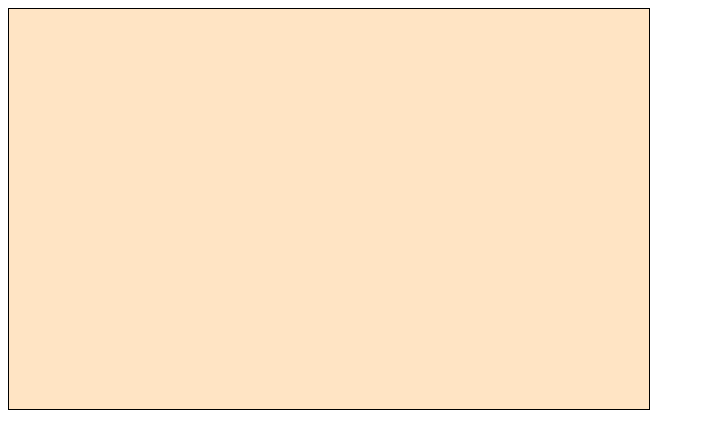
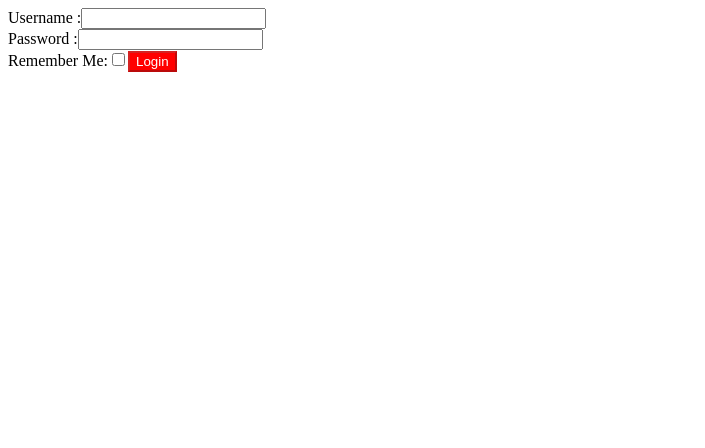
Before and after one commit to TizianoForte/React-Exercise, a React (Create React App) app: page / in a window 1280 px wide. Shown: the top 448 px of the page, without its empty margins (0-705 px from the left). Built offline with nearby package versions, Linux system fonts and the light colour scheme.

Commit message:
Styling-03

```diff
--- a/src/App.js
+++ b/src/App.js
@@ -1,5 +1,5 @@
 import React from "react";
-import Welcome from "./welcome";
+import Login from "./login";
 
 
 
@@ -9,7 +9,7 @@ class App extends React.Component {
   render() {
     return (
       <div>
-        <Welcome/>
+        <Login/>
 
       </div>
     );
--- a/src/index.css
+++ /dev/null
@@ -1,7 +0,0 @@
-.welcome{
-    background-color: bisque;
-    border: 1px solid black;
-    width: 50vw;
-    height: 50vh;
-
-}
--- a/src/index.js
+++ b/src/index.js
@@ -1,7 +1,7 @@
 import React from 'react';
 import ReactDOM from 'react-dom/client';
 import App from './App';
-import './index.css'
+
 
 
 const root = ReactDOM.createRoot(document.getElementById('root'));
--- /dev/null
+++ b/src/login.js
@@ -0,0 +1,68 @@
+import React from "react";
+
+export class Login extends React.Component {
+  state = {
+    username: "",
+    password: "",
+    remember: false,
+    disabled : true
+  };
+
+  handleInputChange = (event) => {
+    const value = event.target.value;
+    const name = event.target.name;
+    const type = event.target.type;
+    const checked = event.target.checked;
+
+    this.setState({
+      [name]:type === 'checkbox' ? checked : value,
+    });
+  };
+
+  componentDidUpdate() {
+    console.log(this.state)
+  }
+
+
+  onLogin = () => {
+    this.setState({
+      username: this.state.username,
+      password: this.state.password
+    })
+  };
+
+  render() {
+    const ButtonStyle = {
+        backgroundColor: this.state.password.length < 8 ? "red" : "green",
+        color: "white",
+      };
+
+    return (
+      <div>
+        <label>Username :</label>
+        <input
+          name="username"
+          value={this.state.username}
+          onChange={this.handleInputChange}
+        ></input><br></br>
+        <label>Password :</label>
+        <input
+          name="password"
+          type="password"
+          valule={this.state.password}
+          onChange={this.handleInputChange}
+        ></input><br></br>
+        <label>Remember Me:</label>
+        <input
+          name="remember"
+          type="checkbox"
+          value={this.state.remember}
+          onChange={this.handleInputChange}
+        ></input>
+        <button style={ButtonStyle} name="login" disabled={!(this.state.username && this.state.password)} onClick={this.onLogin}>Login</button>
+      </div>
+    )
+  }
+}
+
+export default Login;
--- a/src/welcome.js
+++ /dev/null
@@ -1,15 +0,0 @@
-import React from "react";
-
-
-
-
-export class Welcome  extends React.Component{
-    render(){
-        return(
-            <div className="welcome"></div>
-        )
-    }
-
-}
-
-export default Welcome
```
